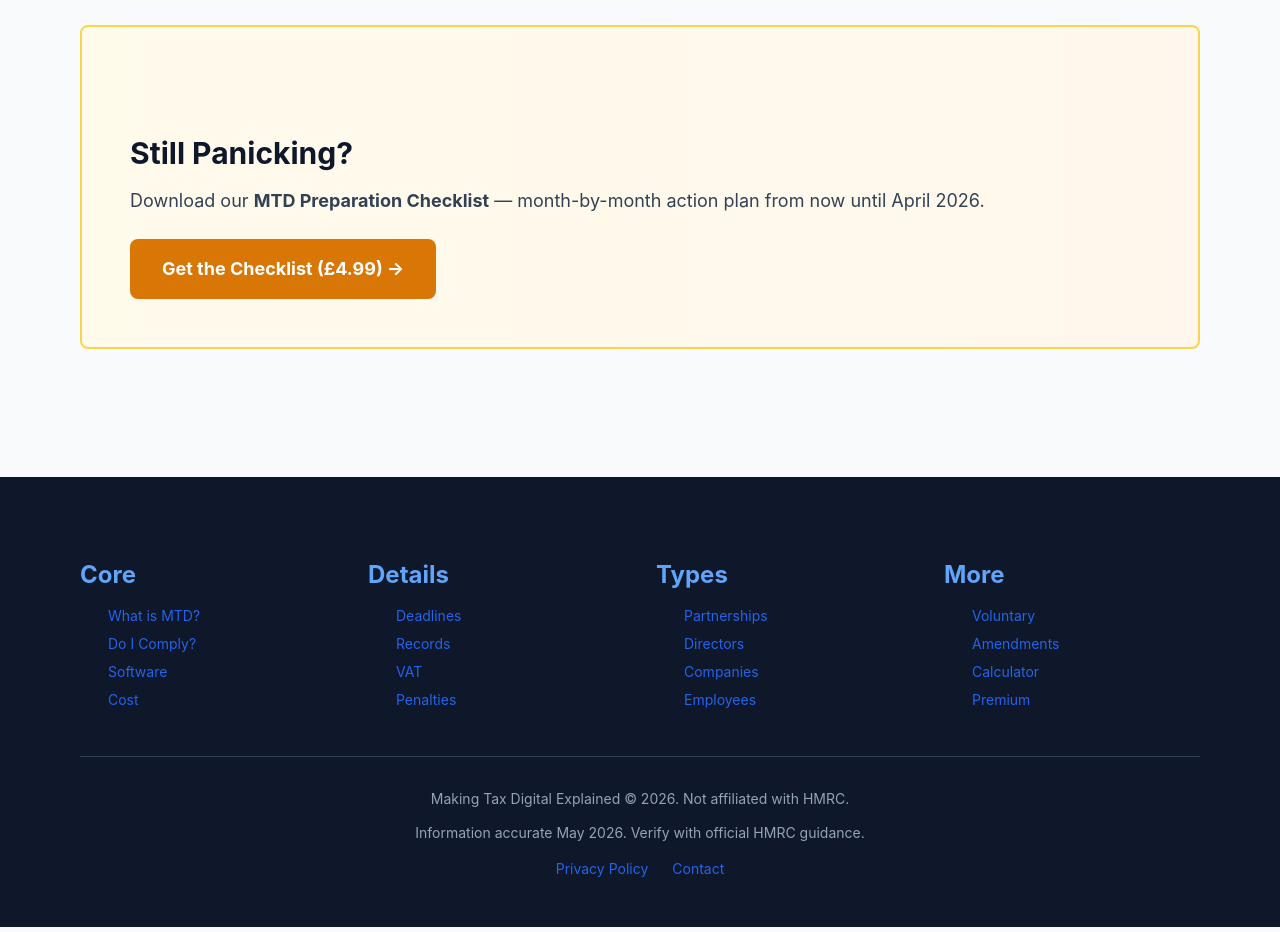
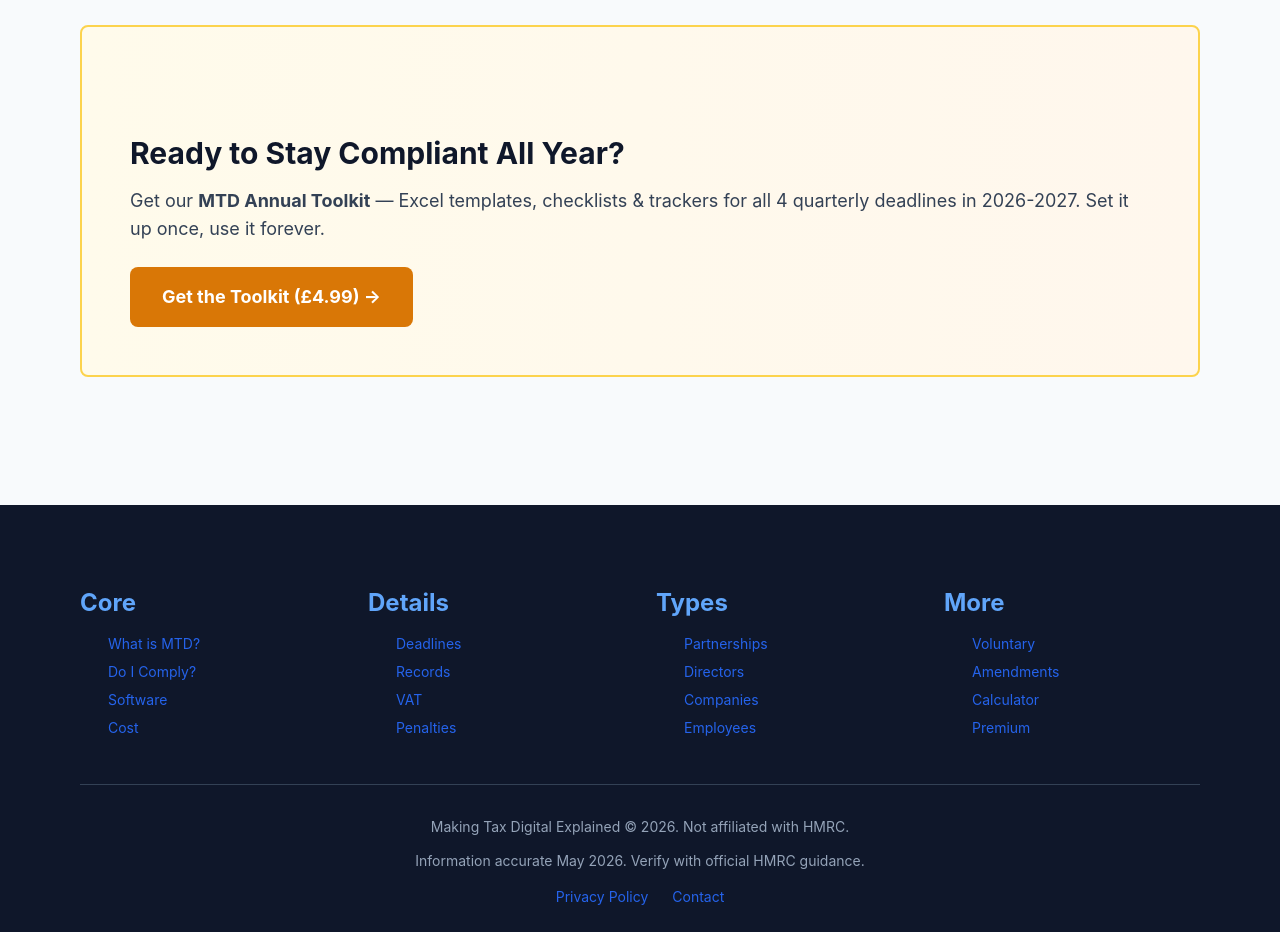
Before and after one commit to Tarrah4Tammwe/Making-Tax-Digital, a Next.js app: page / in a window 1280 px wide. Shown: the part 2180-3112 px from the top of the page. Built offline with nearby package versions, Linux system fonts and the light colour scheme.

Commit message:
Update homepage premium section copy

```diff
--- a/app/page.js
+++ b/app/page.js
@@ -70,12 +70,12 @@ export default function Home() {
           </Link>
         </div>
 
-        <div className="bg-gradient-to-r from-amber-50 to-orange-50 p-12 rounded-lg border-2 border-amber-300">
-          <h2 className="text-3xl font-bold mb-4 text-slate-900">Still Panicking?</h2>
-          <p className="text-lg text-slate-700 mb-6">Download our <strong>MTD Preparation Checklist</strong> — month-by-month action plan from now until April 2026.</p>
+ <div className="bg-gradient-to-r from-amber-50 to-orange-50 p-12 rounded-lg border-2 border-amber-300">
+          <h2 className="text-3xl font-bold mb-4 text-slate-900">Ready to Stay Compliant All Year?</h2>
+          <p className="text-lg text-slate-700 mb-6">Get our <strong>MTD Annual Toolkit</strong> — Excel templates, checklists & trackers for all 4 quarterly deadlines in 2026-2027. Set it up once, use it forever.</p>
           <Link href="/premium-checklist">
             <button className="bg-amber-600 text-white px-8 py-4 rounded-lg font-bold text-lg hover:bg-amber-700">
-              Get the Checklist (£4.99) →
+              Get the Toolkit (£4.99) →
             </button>
           </Link>
         </div>
```
